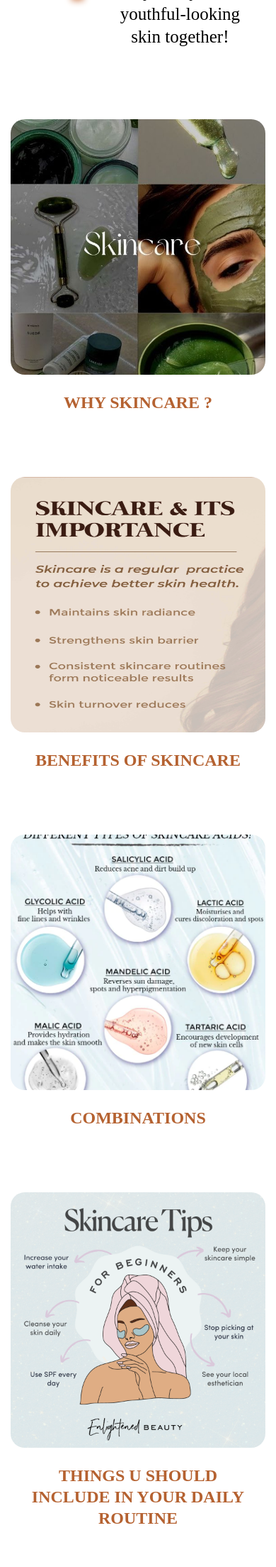
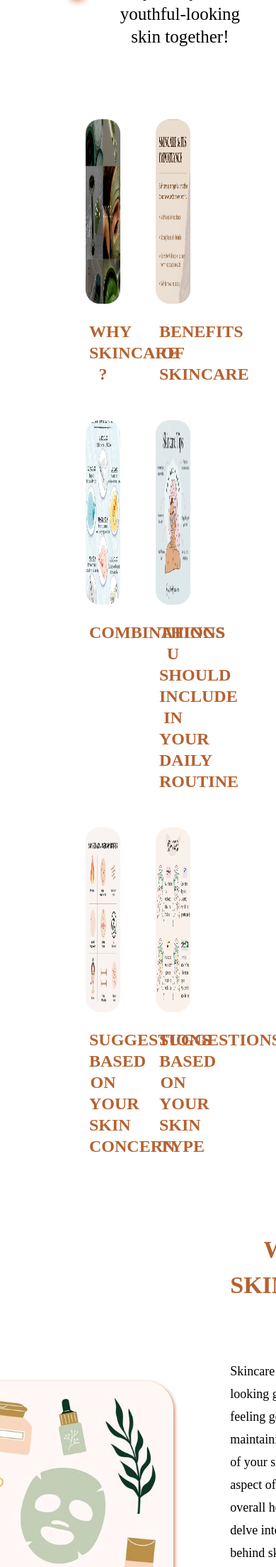
Before and after one commit to ManjulaJatavath/Skin_Saviour, a Django app: page /tips/ in a window 390 px wide; the page is wider, and only the part inside the window is pictured. Shown: the part 2094-4302 px from the top of that part at 71% size. Run offline with Django 5.2, Linux system fonts and the light colour scheme.

Commit message:
responsive part

```diff
--- a/static/tips/tips.css
+++ b/static/tips/tips.css
@@ -50,13 +50,13 @@
     display: flex;
     flex-wrap: wrap;
     justify-content: center;
-    align-items: center;
+    align-items: flex-start;
     margin-top: 5rem;
     margin-bottom: 5rem;
     gap:60px 20px;
 }
 .tips .section2 .card{
-    width: 400px;
+    width: 500px;
     padding-bottom: 10px;
     transition: transform  linear 0.4s;
 }
@@ -65,7 +65,7 @@
     box-shadow: 2px 2px 6px  #cb7645;
 }
 .tips .section2 .card img{
-    width: 400px;
+    width: 500px;
     border-radius: 40px;
     height: 400px;
     padding: 20px;
@@ -282,3 +282,33 @@
    width: 65%;
    font-size: 18px;
 }
+@media (max-width:1740px){
+    .tips .section2 {
+        justify-content: space-around;
+    }
+    .tips .section2{
+        gap: 60px 0px;
+    }
+    .tips .section2 .card{
+        width: 33%;
+    }
+    .tips .section2 .card img{
+        width: 90%;
+    }
+}
+
+@media (max-width:1080px){
+
+    .tips .section2{
+        gap: 20px 0px;
+    }
+    .tips .section2 .card{
+        width: 50%;
+    }
+    .tips .section2 .card img{
+        width: 90%;
+        height: 300px;
+
+    }
+
+}
```
